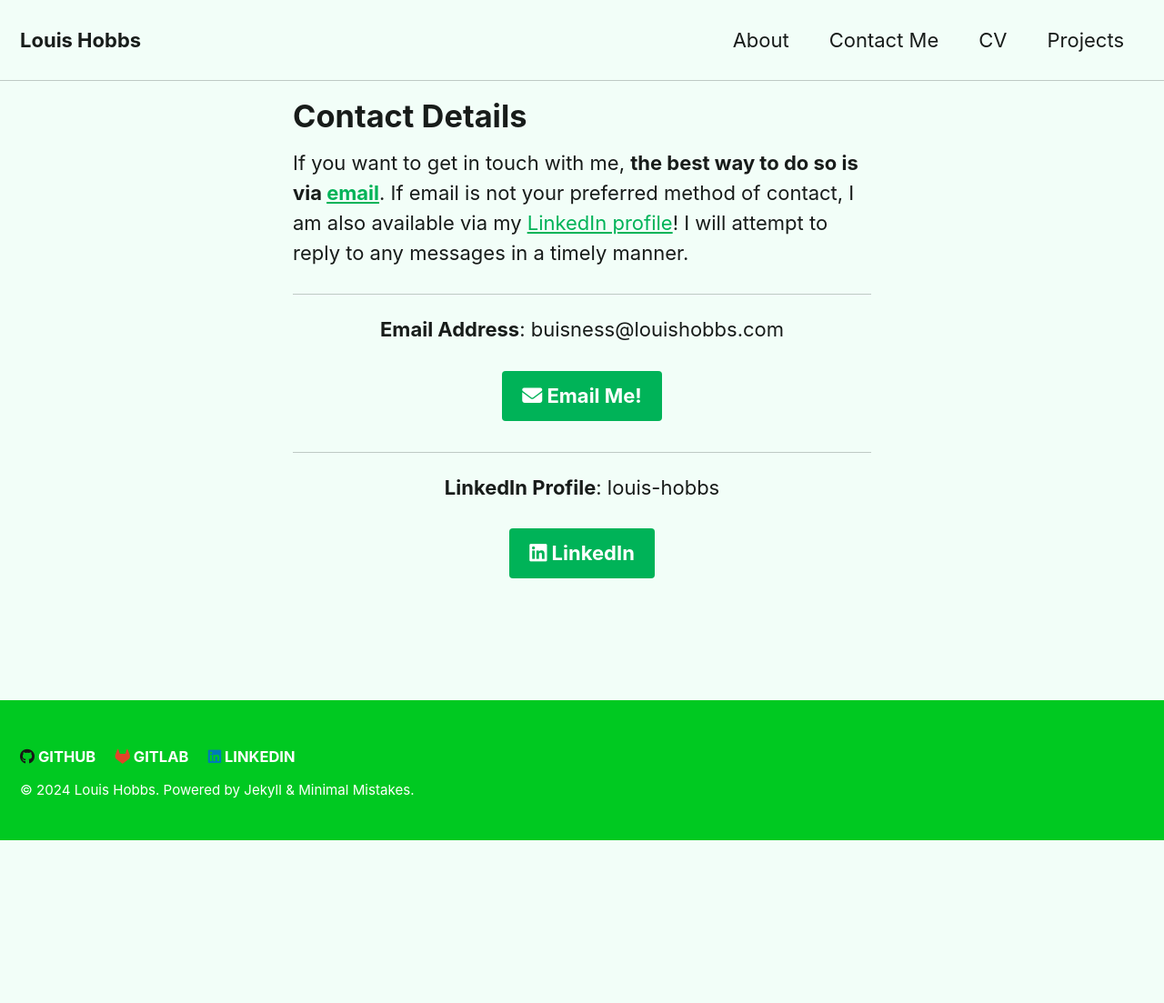
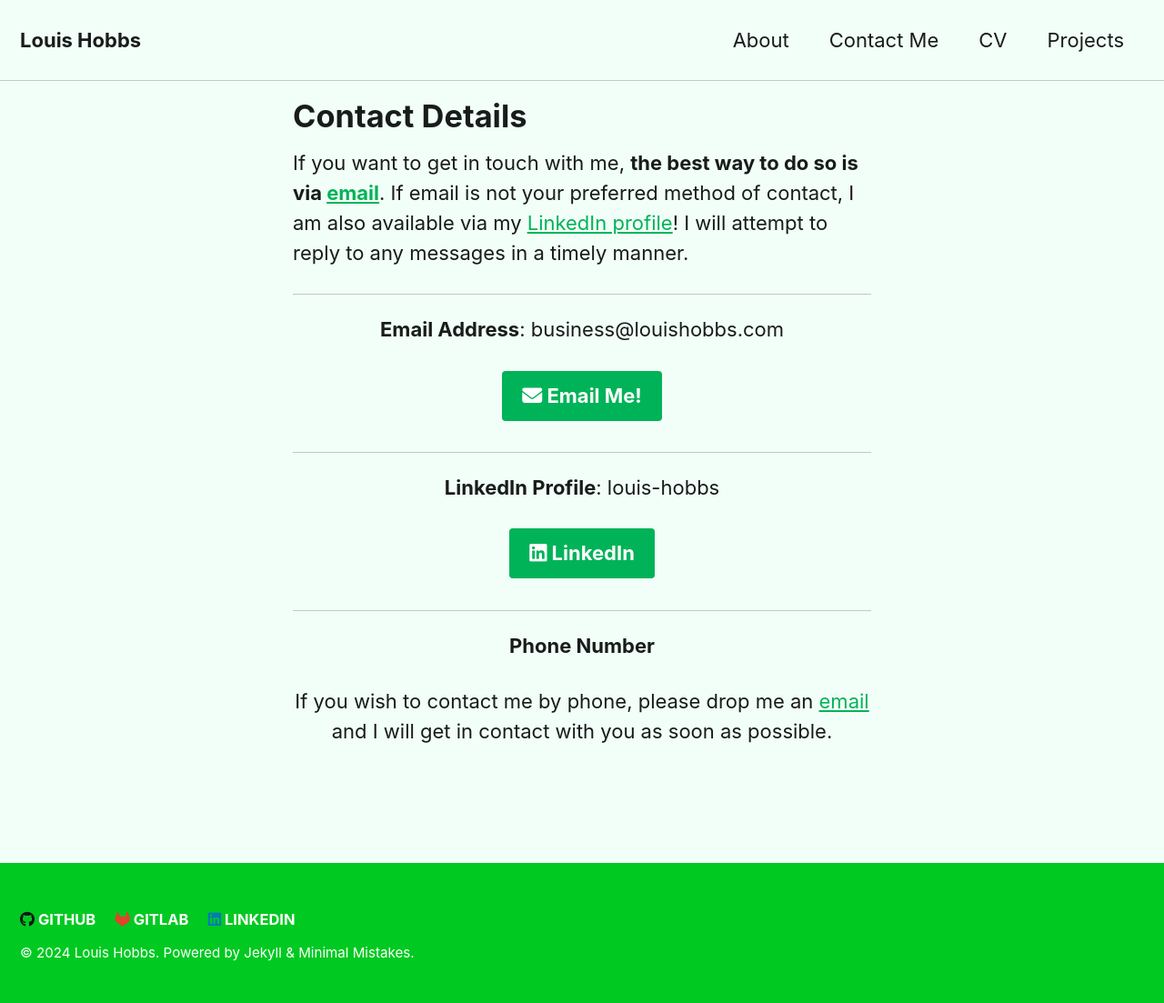
Before and after one commit to Bazzadwarf/Bazzadwarf.github.io, a Jekyll site: the page built from _pages/contact.md, in a window 1280 px wide. Shown: the whole page at 91% size. Built offline with Jekyll 4.4.1, drawn with Linux system fonts in a browser that asks for light colours; cached includes are drawn as plain includes; nearby versions of some CDN libraries; a script that is not in the unit is left out; before the commit the page ends 924 px from its top, so only the background shows below that.

Commit message:
Update Contact page

```diff
--- a/_pages/contact.md
+++ b/_pages/contact.md
@@ -5,14 +5,14 @@ layout: single
 author_profile: false
 ---
 
-If you want to get in touch with me, **the best way to do so is via [email](mailto:buisness@louishobbs.com)**. If email is not your preferred method of contact, I am also available via my [LinkedIn profile](https://www.linkedin.com/in/louis-hobbs/)! I will attempt to reply to any messages in a timely manner.
+If you want to get in touch with me, **the best way to do so is via [email](mailto:business@louishobbs.com)**. If email is not your preferred method of contact, I am also available via my [LinkedIn profile](https://www.linkedin.com/in/louis-hobbs/)! I will attempt to reply to any messages in a timely manner.
 
 ---
 
-**Email Address**: buisness@louishobbs.com
+**Email Address**: business@louishobbs.com
 {: style="text-align: center;"}
 
-[<i class="fas fa-envelope"></i> Email Me!](mailto:buisness@louishobbs.com){: .btn .btn--primary .btn--large}
+[<i class="fas fa-envelope"></i> Email Me!](mailto:business@louishobbs.com){: .btn .btn--primary .btn--large}
 {: style="text-align: center;"}
 
 ---
@@ -22,3 +22,11 @@ If you want to get in touch with me, **the best way to do so is via [email](mail
 
 [<i class="fab fa-linkedin"></i> LinkedIn](https://www.linkedin.com/in/louis-hobbs/){: .btn .btn--primary .btn--large}
 {: style="text-align: center;"}
+
+---
+
+**Phone Number**
+{: style="text-align: center;"}
+
+If you wish to contact me by phone, please drop me an [email](mailto:business@louishobbs.com) and I will get in contact with you as soon as possible.
+{: style="text-align: center;"}
```
